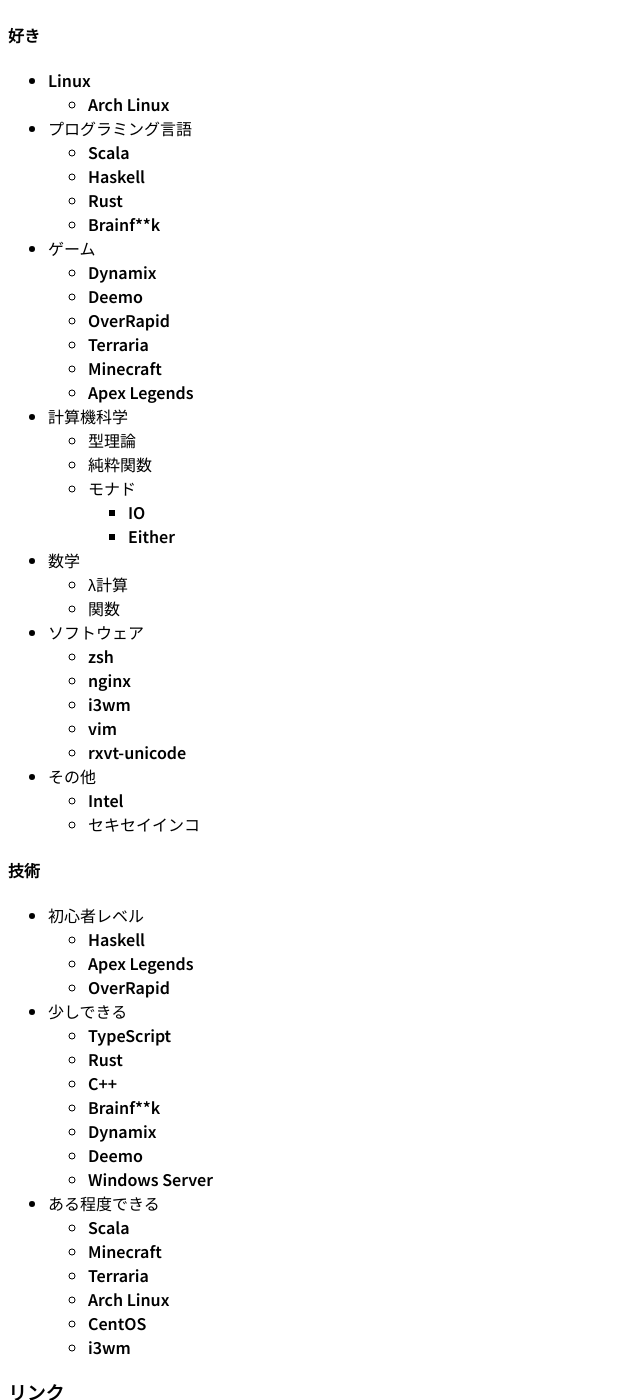
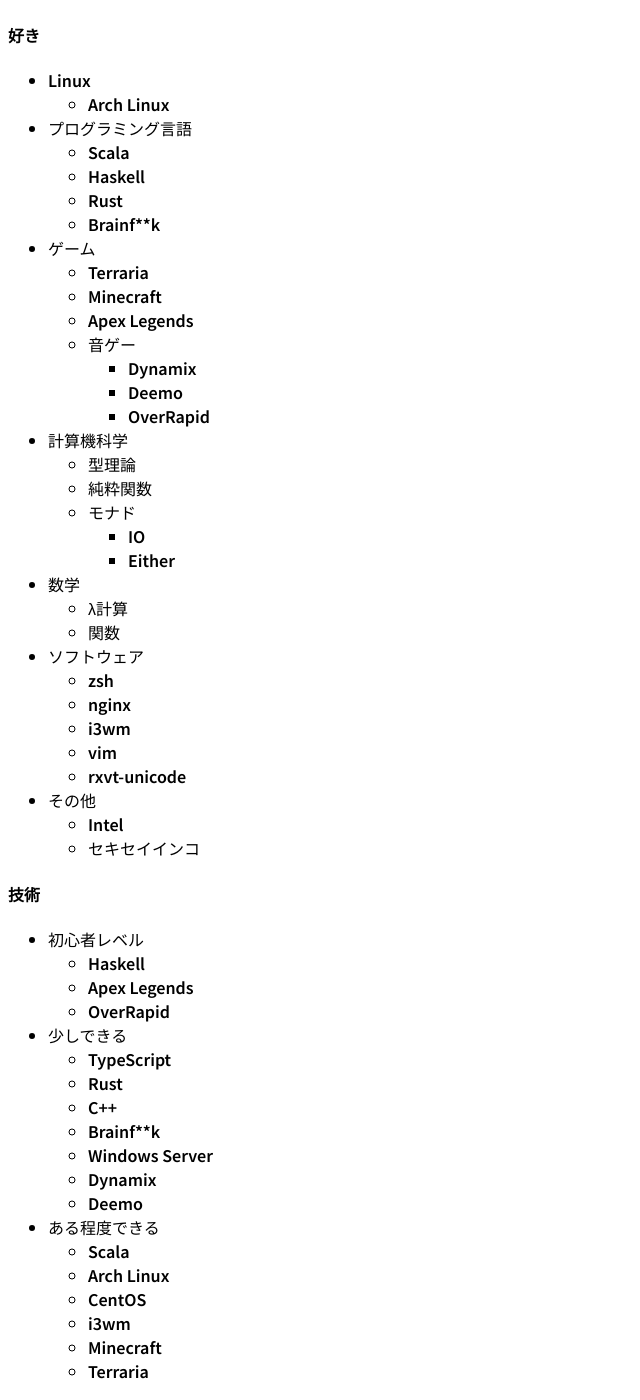
Before and after one commit to t-sasaki915/t-sasaki-net, a Jekyll site: the page built from docs/index.md, in a window 1280 px wide and 1400 px high, scrolled down 193 px. Shown: the whole window, without its empty margins (0-640 px from the left). Built offline with Jekyll 4.4.1, drawn with Linux system fonts in a browser that asks for light colours; Markdown is read by kramdown in place of the engine named in the settings.

Commit message:
Update index.md

```diff
--- a/docs/index.md
+++ b/docs/index.md
@@ -19,12 +19,13 @@
   - Rust
   - Brainf\*\*k
 - ゲーム
-  - Dynamix
-  - Deemo
-  - OverRapid
   - Terraria
   - Minecraft
   - Apex Legends
+  - 音ゲー
+    - Dynamix
+    - Deemo
+    - OverRapid
 - 計算機科学
   - 型理論
   - 純粋関数
@@ -54,16 +55,16 @@
   - Rust
   - C++
   - Brainf\*\*k
+  - Windows Server
   - Dynamix
   - Deemo
-  - Windows Server
 - ある程度できる
   - Scala
-  - Minecraft
-  - Terraria
   - Arch Linux
   - CentOS
   - i3wm
+  - Minecraft
+  - Terraria
 
 ### リンク
 * Twitter: [@net_stouma915](https://twitter.com/net_stouma915)
```
